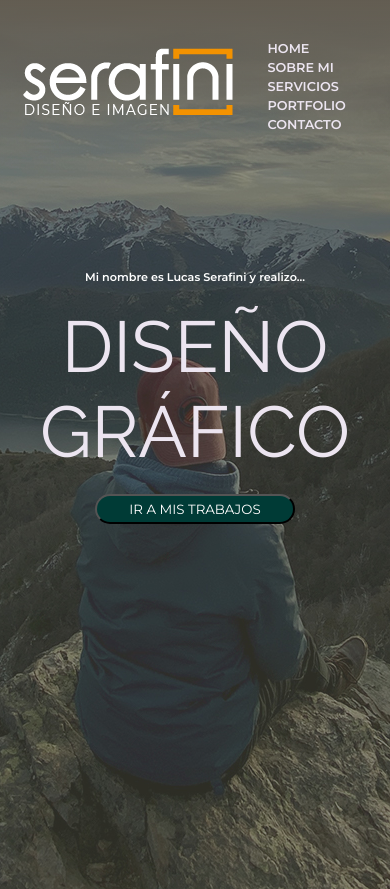
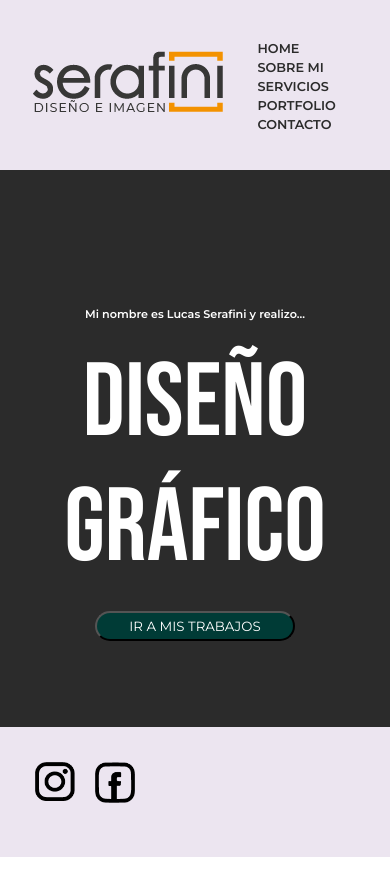
Before and after one commit to LucasSerafini/proyecto-serafinidg, a plain HTML site: page index.html in a window 390 px wide. Shown: the top 889 px of the page. After the commit the page ends 857 px from the top, so only its background shows below. Drawn offline with Linux system fonts and the light colour scheme; a web font is replaced by a local one.

Commit message:
Correcciones estructurales

```diff
--- a/css/style.css
+++ b/css/style.css
@@ -3,6 +3,7 @@
 @import url("https://fonts.googleapis.com/css2?family=Bebas+Neue&display=swap");
 @import url("https://fonts.googleapis.com/css2?family=Raleway&display=swap");
 @import url("https://fonts.googleapis.com/css2?family=Poppins&display=swap");
+@import url("https://fonts.googleapis.com/css2?family=Quicksand:wght@300&display=swap");
 * {
   margin: 0;
   padding: 0;
@@ -23,14 +24,14 @@
   display: flex;
   justify-content: center;
   align-items: center;
-  /* background-color: #003B36; */
-  background-image: linear-gradient(to bottom, #a39c8e, #c8c4d700);
+  background-color: #ece5f0;
+  /* background-image: linear-gradient(to bottom, #a39c8e, #c8c4d700); */
   font-weight: 500;
   padding: 25px 50px 25px 50px;
   position: sticky;
   top: 0;
+  height: 17vh;
   width: 100vw;
-  height: 140px;
   z-index: 20;
 }
 .header .nav .listaPrincipal {
@@ -43,7 +44,7 @@
   margin: 0 35px 0 35px;
   font-weight: 700;
   text-decoration: none;
-  color: #ece5f0;
+  color: #2b2b2b;
 }
 
 .header .nav .listaPrincipal li a:hover {
@@ -73,23 +74,27 @@ h2 {
 .banner {
   display: flex;
   align-items: center;
+  justify-content: center;
   flex-direction: column;
-  height: 80vh;
+  height: 66vh;
+  z-index: 2;
+  background-color: #2b2b2b;
 }
 
-.banner .imagenBanner {
-  width: 100vw;
-  z-index: -2;
-  position: fixed;
+.imagenBanner {
+  width: 100%;
+  z-index: -10;
+  position: absolute;
   top: 0;
   overflow: hidden;
+  align-items: center;
+  background-color: #635d52;
 }
 
 .banner .presentacionBanner {
   z-index: 2;
   font-size: 100%;
   color: white;
-  margin: 150px 0 0 0;
 }
 
 .servicio-banner {
@@ -97,8 +102,8 @@ h2 {
 }
 
 .realizo1 {
-  font-family: "Poppins", sans-serif;
-  font-size: 625%;
+  font-family: "Bebas Neue", cursive;
+  font-size: 800%;
   margin: 13px;
   color: white;
 }
@@ -143,16 +148,22 @@ h2 {
 }
 
 /* PORTFOLIO */
+.estructura-portfolio {
+  display: flex;
+  flex-direction: column;
+  margin: 0 0 40px 0;
+}
 
 .container-galeria {
   display: grid;
   max-width: 900px;
-  margin: 0 auto;
+  margin: 0 0 0 0;
   grid-template-columns: repeat(3, 1fr);
   grid-template-rows: 1fr 1fr;
   grid-template-areas:
     "work1 work2 work3"
-    "work4 work5 work6";
+    "work4 work5 work6"
+    ;
   justify-items: center;
   align-self: center;
   justify-content: center;
@@ -196,7 +207,9 @@ main .formulario {
   margin: 0 100px 0 0;
 }
 
-main form input, textarea, select {
+main form input,
+textarea,
+select {
   font-family: "Montserrat", sans-serif;
 }
 
@@ -252,16 +265,20 @@ main form input, textarea, select {
 /* FOOTER */
 
 .footer {
-  margin: 20px 0 0 0;
+  display: flex;
+  flex-direction: row;
   height: 130px;
+  background-color: #ece5f0;
+  width: 100vw;
+  position: static;
+  bottom: 0;
 }
 
 .footer .listFooter {
   display: flex;
   justify-content: center;
   padding: 25px;
-  margin: 25px 0 0 0;
-  background-color: #a39c8e;
+
   /* background-image: linear-gradient(to top, #a39c8e, #c8c4d700); */
   list-style-type: none;
 }
@@ -271,16 +288,10 @@ main form input, textarea, select {
   margin: 10px;
 }
 
-main {
-  min-height: 80vh;
-  overflow: hidden;
-}
-
 /* MEDIA QUERYS */
 /* formulario 1200 */
 
 @media (max-width: 1070px) {
-
   .logoParaleloForm {
     display: none;
   }
@@ -292,7 +303,6 @@ main {
     width: 70vw;
     justify-content: center;
   }
-
 
   main .formulario {
     display: flex;
@@ -313,8 +323,8 @@ main .formulario {
     flex-direction: column;
     justify-items: center;
     align-items: center;
-    /* background-color: #635d52; */
-    background-image: linear-gradient(to bottom, #635d52, #c8c4d700);
+    background-color: #ece5f0;
+    /* background-image: linear-gradient(to bottom, #635d52, #c8c4d700); */
     font-weight: 500;
     position: sticky;
     top: 0;
@@ -336,8 +346,7 @@ main .formulario {
     width: max-content;
   }
   .realizo1 {
-    font-family: "Poppins", sans-serif;
-    font-size: 500%;
+    font-size: 800%;
     margin: 13px;
     color: white;
   }
@@ -375,7 +384,6 @@ main .formulario {
   .textDescripcion {
     width: 80vw;
   }
-
 }
 
 /* 930PX - GALERIA PORTFOLIO*/
@@ -416,8 +424,8 @@ main .formulario {
     flex-direction: row;
     justify-items: center;
     align-items: center;
-    /* background-color: #635d52; */
-    background-image: linear-gradient(to bottom, #635d52, #c8c4d700);
+    background-color: #ece5f0;
+    /* background-image: linear-gradient(to bottom, #635d52, #c8c4d700); */
     font-weight: 500;
     position: sticky;
     top: 0;
@@ -442,7 +450,7 @@ main .formulario {
   }
   .header .nav .listaPrincipal li a {
     text-decoration: none;
-    color: #ece5f0;
+    color: #2b2b2b;
   }
   .header .nav .listaPrincipal li a:hover {
     color: #f39200;
@@ -450,6 +458,45 @@ main .formulario {
   }
   .header .logoSerafini {
     padding: 0 0 0 0;
+  }
+
+  /* INDEX 749 */
+
+  .banner {
+    grid-area: banner;
+    display: flex;
+    align-items: center;
+    flex-direction: column;
+  }
+
+  .banner .imagenBanner {
+    z-index: -2;
+    position: fixed;
+    width: max-content;
+  }
+  .banner .presentacionBanner {
+    z-index: 2;
+    font-size: 100%;
+    color: white;
+    margin: 0 0 20px 0;
+  }
+
+  .servicio-banner {
+    display: flex;
+  }
+
+  .realizo1 {
+    font-size: 600%;
+    color: white;
+  }
+
+  .boton {
+    border-radius: 30px;
+    width: 200px;
+    height: 30px;
+    background-color: #003b36;
+    color: white;
+    margin: 20px 0 0 0;
   }
 }
 
@@ -497,9 +544,22 @@ main .formulario {
   }
 }
 
+@media (max-width: 580px) {
+  /* INDEX */
+
+  .servicio-banner {
+    display: flex;
+    flex-direction: column;
+    align-items: center;
+  }
+  .realizo1 {
+    font-family: "Bebas Neue", cursive;
+    font-size: 600%;
+    color: white;
+    margin: 0;
+  }
   /* formulario contacto 580 */
 
-@media (max-width: 580px) {
   .logoParaleloForm {
     display: none;
   }
@@ -508,7 +568,6 @@ main .formulario {
     display: flex;
     justify-content: center;
     margin: 0 5px 0 70px;
-
   }
 
   main .formulario {
@@ -524,13 +583,14 @@ main .formulario {
 /* HEADER 415PX */
 
 @media (max-width: 415px) {
+
   .header {
     display: flex;
     flex-direction: row;
     justify-items: center;
     align-items: center;
-    /* background-color: #635d52; */
-    background-image: linear-gradient(to bottom, #635d52, #c8c4d700);
+    background-color: #ece5f0;
+    /* background-image: linear-gradient(to bottom, #635d52, #c8c4d700); */
     font-weight: 500;
     position: sticky;
     top: 0;
@@ -554,7 +614,7 @@ main .formulario {
   }
   .header .nav .listaPrincipal li a {
     text-decoration: none;
-    color: #ece5f0;
+    color: #2b2b2b;
   }
   .header .nav .listaPrincipal li a:hover {
     color: #f39200;
@@ -563,52 +623,9 @@ main .formulario {
   .header .logoSerafini {
     padding: 0 0 0 0;
   }
-}
 
   /* INDEX */
 
-@media (max-width: 749px) {
-  .banner {
-    grid-area: banner;
-    display: flex;
-    align-items: center;
-    flex-direction: column;
-  }
-
-  .banner .imagenBanner {
-    z-index: -2;
-    position: fixed;
-    width: max-content;
-  }
-  .banner .presentacionBanner {
-    z-index: 2;
-    font-size: 100%;
-    color: white;
-    margin: 150px 0 0 0;
-  }
-
-  .servicio-banner {
-    display: flex;
-  }
-
-  .realizo1 {
-    font-family: "Poppins", sans-serif;
-    font-size: 500%;
-    margin: 0 10px 0 10px;
-    color: white;
-  }
-
-  .boton {
-    border-radius: 30px;
-    width: 200px;
-    height: 30px;
-    background-color: #003b36;
-    color: white;
-    margin: 20px 0 0 0;
-  }
-}
-
-@media (max-width: 415px) {
   .banner {
     grid-area: banner;
     display: flex;
@@ -626,7 +643,7 @@ main .formulario {
     font-size: 70%;
     font-weight: 800;
     color: white;
-    margin: 100px 0 20px 0;
+    margin: 50px 0 20px 0;
   }
 
   .servicio-banner {
@@ -636,16 +653,13 @@ main .formulario {
   }
 
   .realizo1 {
-    font-family: "Raleway", sans-serif;
-    font-size: 450%;
+    font-family: "Bebas Neue", cursive;
+    font-size: 650%;
     margin: 0;
-    color: #ece5f0;
-  }
+    color: white;
   }
 
   /* SOBRE MI */
-
-@media (max-width: 415px) {
   .infoPersonal {
     display: flex;
     flex-direction: column;
@@ -671,11 +685,9 @@ main .formulario {
   .textDescripcion {
     width: 80vw;
   }
-}
 
   /* SERVICIOS */
 
-@media (max-width: 415px) {
   .placaServ {
     display: flex;
     flex-direction: column;
--- a/index.html
+++ b/index.html
@@ -14,7 +14,7 @@
     <header class="header">
         <div class="logoSerafini">
             <a href="./index.html">
-                <img src="./images/logo-byn.png" alt="Logo SERAFINI">
+                <img src="./images/logo.png" alt="Logo SERAFINI">
             </a>
         </div>
         <nav class="nav">
@@ -38,10 +38,9 @@
         </nav>
     </header>
 
+    <!-- CONTENIDO -->
+
     <main>
-
-       <!-- CONTENIDO -->
-
         <section class="banner">
             <article class="presentacionBanner">Mi nombre es Lucas Serafini y realizo...</article>
             <div class="servicio-banner">
@@ -51,9 +50,10 @@
             <a href="./pages/portfolio.html">
                 <input type="button" value="IR A MIS TRABAJOS" class="boton">
             </a>
-            <img class="imagenBanner" src="./images/banner.jpg" alt="imagen disenador">
+            <div class="imagenBanner">
+                <!-- <img src="./images/banner.jpg" alt="imagen disenador"> -->
+            </div>
         </section>
-        <br>
     </main>
     <!-- FOOTER-->
 
```
Also changed, not shown: pages/contacto.html (+1 -1 lines), pages/portfolio.html (+4 -2 lines), pages/servicios.html (+1 -1 lines), pages/sobremi.html (+1 -1 lines). Lines whose indentation alone changed are shown as unchanged.
